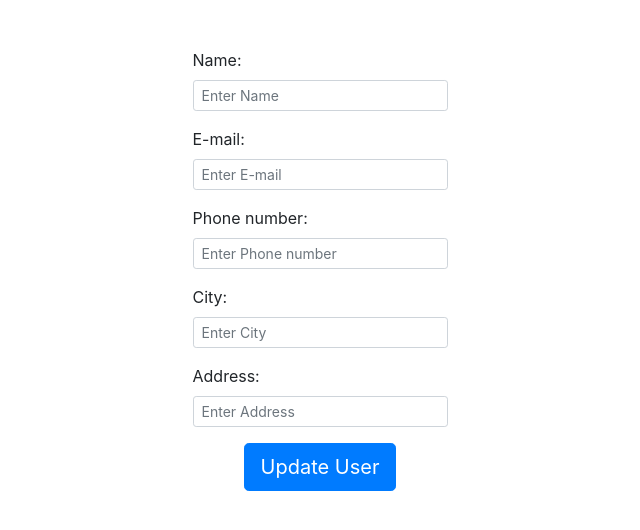
After one commit to nikalas004/phpexercise, a PHP site: template templates/updateUser.phtml in a window 1280 px wide. The commit adds this page. Shown: the top 530 px of the page, without its empty margins (320-960 px from the left). Run offline with PHP 8.4, Linux system fonts and the light colour scheme; the template is opened without the code that fills it, so the values that code supplies are empty.

Commit message:
User update
add updating user
add updating user view
add update user button in single user view

```diff
--- a/js/addUser.js
+++ b/js/addUser.js
@@ -1,6 +1,5 @@
-
 $(document).ready( function() {
-   $(".submit").click( function () {
+   $(".submit").click( function() {
        var nameInput = $(".name").val();
        var emailInput = $(".email").val();
        var numberInput = $(".number").val();
--- /dev/null
+++ b/js/updateUser.js
@@ -0,0 +1,30 @@
+$(document).ready(function() {
+    $(".submit").click(function() {
+        var id = $(".id").val();
+        var nameInput = $(".name").val();
+        var emailInput = $(".email").val();
+        var numberInput = $(".number").val();
+        var cityInput = $(".city").val();
+        var addressInput = $(".address").val();
+
+        $.ajax({
+            type: "POST",
+            url: "../../request",
+            dataType: "json",
+            data: {
+                target: "User",
+                action: "updateUser",
+                id: id,
+                name: nameInput,
+                email: emailInput,
+                number: numberInput,
+                city: cityInput,
+                address: addressInput
+            },
+            success: function(data) {
+                alert("User updated!");
+                location.href = "../../users";
+            }
+        });
+    });
+});
--- /dev/null
+++ b/js/user.js
@@ -0,0 +1,6 @@
+$(document).ready(function() {
+    $(".update").click(function() {
+        var id = $(this).val();
+        location.href = "update/" + id;
+    });
+});
--- /dev/null
+++ b/templates/updateUser.phtml
@@ -0,0 +1,44 @@
+<!DOCTYPE html>
+<html lang="en">
+<head>
+    <meta charset="UTF-8">
+    <title>Update User</title>
+    <script src="https://ajax.googleapis.com/ajax/libs/jquery/3.5.1/jquery.min.js"></script>
+    <script src="../../js/updateUser.js"></script>
+    <link rel="stylesheet" href="https://stackpath.bootstrapcdn.com/bootstrap/4.5.0/css/bootstrap.min.css" integrity="sha384-9aIt2nRpC12Uk9gS9baDl411NQApFmC26EwAOH8WgZl5MYYxFfc+NcPb1dKGj7Sk" crossorigin="anonymous">
+</head>
+<body>
+<div class="container">
+    <div class="row justify-content-center mt-5">
+        <div class="col-3 align-self-center">
+            <div class="form-group">
+                <label>Name:</label>
+                <input type="text" class="name form-control form-control-sm" placeholder="Enter Name" value="<?php echo $user->getName()?>">
+            </div>
+            <div class="form-group">
+                <label>E-mail:</label>
+                <input type="text" class="email form-control form-control-sm" placeholder="Enter E-mail" value="<?php echo $user->getEmail()?>">
+            </div>
+            <div class="form-group">
+                <label>Phone number:</label>
+                <input type="text" class="number form-control form-control-sm" placeholder="Enter Phone number" value="<?php echo $user->getNumber()?>">
+            </div>
+            <div class="form-group">
+                <label>City:</label>
+                <input type="text" class="city form-control form-control-sm" placeholder="Enter City" value="<?php echo $user->getCity()?>">
+            </div>
+            <div class="form-group">
+                <label>Address:</label>
+                <input type="text" class="address form-control form-control-sm" placeholder="Enter Address" value="<?php echo $user->getAddress()?>">
+            </div>
+            <div>
+                <input type="hidden" class="id" value="<?php echo $user->getId();?>">
+            </div>
+            <div class="text-center">
+                <button class="submit btn btn-lg btn-primary">Update User</button>
+            </div>
+        </div>
+    </div>
+</div>
+</body>
+</html>
--- a/templates/user.phtml
+++ b/templates/user.phtml
@@ -3,6 +3,8 @@
 <head>
     <meta charset="UTF-8">
     <title>User</title>
+    <script src="https://ajax.googleapis.com/ajax/libs/jquery/3.5.1/jquery.min.js"></script>
+    <script src="../js/user.js"></script>
     <link rel="stylesheet" href="https://stackpath.bootstrapcdn.com/bootstrap/4.5.0/css/bootstrap.min.css" integrity="sha384-9aIt2nRpC12Uk9gS9baDl411NQApFmC26EwAOH8WgZl5MYYxFfc+NcPb1dKGj7Sk" crossorigin="anonymous">
 </head>
 <body>
@@ -27,6 +29,9 @@
             <div class="col-2">Address:</div>
             <div class="col-2"><?php echo $user->getAddress();?></div>
         </div>
+        <div class="row justify-content-center mt-3">
+            <button class="update btn btn-primary" value="<?php echo $user->getId();?>">Update</button>
+        </div>
     </div>
 </body>
 </html>
```
Also changed, not shown: controllers/RouteController.php (+10 -0 lines), controllers/UserController.php (+9 -0 lines), models/User.php (+10 -0 lines), repositories/UserRepository.php (+11 -2 lines).
